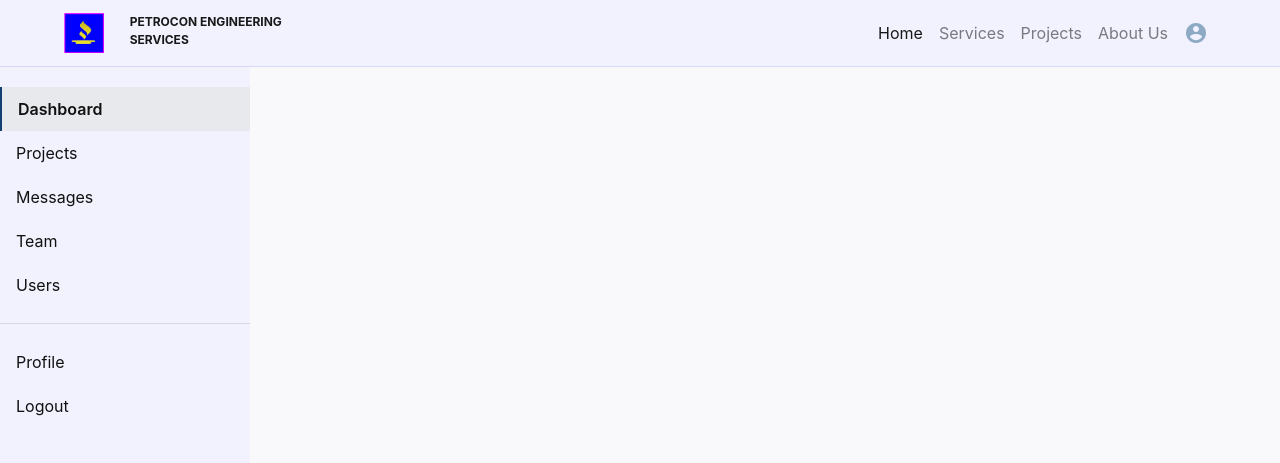
After one commit to elkatakiku/PetroconEngineeringSevices, a PHP site: page /structures/base-client.html in a window 1280 px wide. The commit adds this page. Shown: the top 463 px of the page. Run offline with PHP 8.4, Linux system fonts and the light colour scheme; some libraries are stand-ins or nearby versions.

Commit message:
Separate sidebar css to styles css

```diff
--- a/app/admin/employees-admin.html
+++ b/app/admin/employees-admin.html
@@ -19,6 +19,7 @@
 
     <!-- External CSS -->
     <link rel="stylesheet" href="../../styles/styles.css">
+    <link rel="stylesheet" href="../../styles/sidebar.css">
     <link rel="stylesheet" href="../../styles/astyles.css">
   </head>
   <body class="body-wrapper">
--- a/app/admin/projectganttchart.html
+++ b/app/admin/projectganttchart.html
@@ -20,6 +20,7 @@
 
     <!-- External CSS -->
     <link rel="stylesheet" href="../../styles/styles.css">
+    <link rel="stylesheet" href="../../styles/sidebar.css">
     <link rel="stylesheet" href="../../styles/astyles.css">
   </head>
   <body class="body-wrapper">
--- a/app/admin/projects.html
+++ b/app/admin/projects.html
@@ -19,6 +19,7 @@
 
     <!-- External CSS -->
     <link rel="stylesheet" href="../../styles/styles.css">
+    <link rel="stylesheet" href="../../styles/sidebar.css">
     <link rel="stylesheet" href="../../styles/astyles.css">
   </head>
   <body class="body-wrapper">
--- a/app/admin/users-admin.html
+++ b/app/admin/users-admin.html
@@ -19,6 +19,7 @@
 
     <!-- External CSS -->
     <link rel="stylesheet" href="../../styles/styles.css">
+    <link rel="stylesheet" href="../../styles/sidebar.css">
     <link rel="stylesheet" href="../../styles/astyles.css">
   </head>
   <body class="body-wrapper">
--- a/app/admin/workers-admin.html
+++ b/app/admin/workers-admin.html
@@ -19,6 +19,7 @@
 
     <!-- External CSS -->
     <link rel="stylesheet" href="../../styles/styles.css">
+    <link rel="stylesheet" href="../../styles/sidebar.css">
     <link rel="stylesheet" href="../../styles/astyles.css">
   </head>
   <body class="body-wrapper">
--- a/app/client/clientside.html
+++ b/app/client/clientside.html
@@ -48,7 +48,7 @@
             <a class="nav-link" href="#aboutUsC">About Us</a>
           </li>
           <li class="nav-item">
-            <a class="nav-link linear-center" href="clientprofile.html">
+            <a class="nav-link linear" href="clientprofile.html">
                 <span id="user-display" class="material-icons">account_circle</span>
             </a>
           </li>
--- a/app/index.html
+++ b/app/index.html
@@ -19,6 +19,7 @@
 
     <!-- External CSS -->
     <link rel="stylesheet" href="../styles/styles.css">
+    <link rel="stylesheet" href="../styles/sidebar.css">
     <link rel="stylesheet" href="../styles/astyles.css">
   </head>
   <body class="body-wrapper">
--- /dev/null
+++ b/structures/base-client.html
@@ -0,0 +1,151 @@
+<!doctype html>
+<html lang="en">
+  <head>
+    <title>Petrocon | Client Once Login</title>
+    <!-- Required meta tags -->
+    <meta charset="utf-8">
+    <meta name="viewport" content="width=device-width, initial-scale=1, shrink-to-fit=no">
+
+    <link rel="preconnect" href="https://fonts.googleapis.com">
+    <link rel="preconnect" href="https://fonts.gstatic.com" crossorigin>
+    <link href="https://fonts.googleapis.com/css2?family=IBM+Plex+Sans:ital,wght@0,100;0,200;0,300;0,400;0,500;0,600;0,700;1,100;1,200;1,300;1,400;1,500;1,600;1,700&family=Noto+Sans:ital,wght@0,400;0,500;0,600;0,700;0,800;0,900;1,400;1,500;1,600;1,700;1,800;1,900&family=Open+Sans:ital,wght@0,300;0,400;0,500;0,600;0,700;0,800;1,300;1,400;1,500;1,600;1,700;1,800&display=swap" rel="stylesheet">
+
+    <!-- Google Icons -->
+    <link href="https://fonts.googleapis.com/icon?family=Material+Icons" rel="stylesheet">
+
+    <!-- Bootstrap CSS -->
+    <link rel="stylesheet" href="https://stackpath.bootstrapcdn.com/bootstrap/4.3.1/css/bootstrap.min.css" integrity="sha384-ggOyR0iXCbMQv3Xipma34MD+dH/1fQ784/j6cY/iJTQUOhcWr7x9JvoRxT2MZw1T" crossorigin="anonymous">
+
+    <!-- External CSS -->
+    <link rel="stylesheet" href="../styles/styles.css">
+    <link rel="stylesheet" href="../styles/sidebar.css">
+    <link rel="stylesheet" href="../styles/cstyles.css">
+  </head>
+
+  <body>
+    <!-- Navbar -->
+    <nav class="navbar fixed-top navbar-expand-lg navbar-light" data-user="client">
+      <a class="navbar-brand brand" href="#">
+        <img src="../images/petrocon-icon-2.png" class="d-inline-block align-top brand-icon" alt="Petrocon Logo">
+        <span class="brand-name">Petrocon Engineering Services</span>
+      </a>
+
+      <button class="navbar-toggler" type="button" data-toggle="collapse" data-target="#navbarSupportedContent" aria-controls="navbarSupportedContent" aria-expanded="false" aria-label="Toggle navigation">
+        <span class="navbar-toggler-icon"></span>
+      </button>
+
+      <div class="collapse navbar-collapse" id="navbarSupportedContent">
+        <ul class="navbar-nav ml-auto">
+          <li class="nav-item active">
+            <a class="nav-link" href="#headerC">Home<span class="sr-only">(current)</span></a>
+          </li>
+          <li class="nav-item">
+            <a class="nav-link" href="#servicesC">Services</a>
+          </li>
+          <li class="nav-item">
+              <a class="nav-link" href="#projectsC">Projects</a>
+          </li>
+          <li class="nav-item">
+            <a class="nav-link" href="#aboutUsC">About Us</a>
+          </li>
+          <li class="nav-item">
+            <a class="nav-link linear" href="clientprofile.html">
+                <span id="user-display" class="material-icons">account_circle</span>
+            </a>
+          </li>
+        </ul>
+      </div>
+    </nav>
+
+    <div class="wrapper">
+        <div id="sidebar" data-user="client">
+          <nav>
+            <ul class="list-unstyled components">
+              <li class="active">
+                <a class="d-flex align-content-start" href="#">
+                    Dashboard
+                </a>
+              </li>
+              <li class="item-dropdown">
+                <div class="dropdown-tile">
+                  <a class="d-flex align-content-start" data-toggle="collapse" href="#projectsCollapse" aria-expanded="false" aria-controls="contentId">
+                    Projects
+                  </a>
+                </div>
+                <ul class="collapse list-unstyled sub-menu" id="projectsCollapse">
+                  <li class="">
+                    <a class="" href="#">All</a>
+                  </li>
+                  <li class="">
+                    <a class="" href="#">Done</a>
+                  </li>
+                  <li class="">
+                    <a class="" href="#">Ongoing</a>
+                  </li>
+                  <li class="">
+                    <a class="" href="#">Pending</a>
+                  </li>
+                </ul>
+              </li>
+              <li class="">
+                <a class="d-flex align-content-start" href="#">
+                    Messages
+                </a>
+              </li>
+              <li class="item-dropdown">
+                <div class="dropdown-tile">
+                  <a class="d-flex align-content-start" data-toggle="collapse" href="#teamCollapse" aria-expanded="false" aria-controls="contentId">Team</a>
+                </div>
+                <ul class="collapse list-unstyled sub-menu" id="teamCollapse">
+                  <li class="">
+                    <a class="" href="#">Employees</a>
+                  </li>
+                  <li class="">
+                    <a class="" href="#">Workers</a>
+                  </li>
+                </ul>
+              </li>
+              <li class="">
+                <a class="d-flex align-content-start" href="#">
+                    Users
+                </a>
+              </li>
+
+              <hr>
+
+              <li class="">
+                <a class="d-flex align-content-start" href="#">
+                    Profile
+                </a>
+              </li>
+              <li class="">
+                <a class="d-flex align-content-start" href="#">
+                    Logout
+                </a>
+              </li>
+            </ul>
+          </nav>
+        </div>
+
+        <main class="content">
+            <!-- Content -->
+            <!-- Change content here -->
+            <!-- End of content -->
+        </main>
+      </div>
+
+    <!-- Create new section per sections of page -->
+
+    <!-- Optional JavaScript -->
+    <!-- jQuery first, then Popper.js, then Bootstrap JS -->
+    <script src="https://ajax.googleapis.com/ajax/libs/jquery/3.6.1/jquery.min.js"></script>
+    <script src="https://cdnjs.cloudflare.com/ajax/libs/popper.js/1.14.7/umd/popper.min.js" integrity="sha384-UO2eT0CpHqdSJQ6hJty5KVphtPhzWj9WO1clHTMGa3JDZwrnQq4sF86dIHNDz0W1" crossorigin="anonymous"></script>
+    <script src="https://stackpath.bootstrapcdn.com/bootstrap/4.3.1/js/bootstrap.min.js" integrity="sha384-JjSmVgyd0p3pXB1rRibZUAYoIIy6OrQ6VrjIEaFf/nJGzIxFDsf4x0xIM+B07jRM" crossorigin="anonymous"></script>
+
+    <!-- Font Awesome -->
+    <script src="https://kit.fontawesome.com/4de3040dc0.js" crossorigin="anonymous"></script>
+
+    <!-- External JS -->
+    <script src="../scripts/index.js"></script>
+</body>
+</html>
--- /dev/null
+++ b/styles/sidebar.css
@@ -0,0 +1,162 @@
+:root {
+     /* Sidebar Color */
+     --sidebar-bg: #3D3DBB;
+     --sidebar-text: #E2D1FF;
+     --sidebar-text-active: white;
+     --sidebar-active-tab-border: #FF00FF;
+     --sidebar-active-tab-bg: rgba(231,233,236, .2);
+     --sidebar-tab-hover: white;
+     --sidebar-tab-hover-text: var(--sidebar-bg);
+
+     /* Client */
+     --sibedar-bg-client: #F2F2FF;
+     --sidebar-text-client: var(--primary-text);
+     --sidebar-tab-hover-client: #E7E9EC;
+     --sidebar-active-tab-bg-client: var(--sidebar-tab-hover-client);
+     --sidebar-active-tab-border-client: var(--palette1);
+}
+
+/* || Sidebar */
+#sidebar {
+    max-width: 250px;
+    transition: all .3s ease-out;
+}
+
+#sidebar a,
+#sidebar a:hover,
+#sidebar a:focus {
+    color: var(--sidebar-text);
+    text-decoration: none;
+    transition: all 0.3s;
+}
+
+#sidebar {
+    background-color: var(--sidebar-bg);
+    z-index: 100;
+}
+
+#sidebar .sidebar-header i,
+#sidebar .sidebar-header #sidebarExpandToggler.icon-btn,
+#sidebar ul li a .material-icons {
+  color: var(--sidebar-text);
+}
+
+#sidebar ul.components {
+  padding: 20px 0;
+}
+
+#sidebar ul li a {
+  display: block;
+  width: 100%;
+  padding: 10px 1rem;
+  font-size: 1rem;
+}
+
+#sidebar ul li a .material-icons {
+  font-size: 20px;
+  line-height: 1.4;
+}
+
+#sidebar ul li:not(.active) a:hover, #sidebar ul li:not(.active) a:hover .material-icons {
+  color: var(--sidebar-tab-hover-text) !important;
+}
+
+#sidebar ul li:not(.active) a:hover {
+  background-color: var(--sidebar-tab-hover);
+}
+
+#sidebar ul li.active a .material-icons {
+  color: var(--sidebar-text-active) !important;
+}
+
+#sidebar ul li.active > a,
+#sidebar ul li.active .dropdown-tile a,
+#sidebar ul li a[aria-expanded = "true"] {
+  color: var(--sidebar-text-active) !important;
+  background-color: var(--sidebar-active-tab-bg);
+  border-left: 2px solid var(--sidebar-active-tab-border);
+  font-weight: 600;
+}
+
+a[data-toggle = "collapse"] {
+  position: relative;
+}
+
+#sidebar .sub-menu li a {
+  padding-left: 30px;
+  font-size: 0.9rem;
+}
+
+#sidebar .collapsible {
+    white-space: nowrap;
+    overflow: hidden;
+    width: 0;
+    transition: width .15s;
+}
+
+#sidebar .collapsible > span {
+    display: flex;
+    justify-content: space-between;
+    align-items: center;
+    padding: 0 1rem;
+}
+
+.wrapper #sidebar.active .collapsible {
+    width: 250px;
+}
+
+/* Client */
+
+#sidebar[data-user='client'] a,
+#sidebar[data-user='client'] a:hover,
+#sidebar[data-user='client'] a:focus {
+    color: var(--sidebar-text-client);
+    text-decoration: none;
+    transition: all 0.3s;
+}
+
+#sidebar[data-user='client'] {
+    background-color: var(--sibedar-bg-client);
+    min-width: 250px;
+}
+
+
+#sidebar[data-user='client'] ul li:not(.active) a:hover {
+    background-color: var(--sidebar-tab-hover-client);
+}
+
+#sidebar[data-user='client'] ul li.active > a,
+#sidebar[data-user='client'] ul li.active .dropdown-tile a,
+#sidebar[data-user='client'] ul li a[aria-expanded = "true"] {
+    color: var(--sidebar-text-client) !important;
+    background-color: var(--sidebar-active-tab-bg-client);
+    border-left: 2px solid var(--sidebar-active-tab-border-client);
+    font-weight: 600;
+}
+
+@media only screen and (max-width: 768px) {
+    /* Sidebar */
+    #sidebar .collapsible {
+        width: 250px;
+    }
+
+    .wrapper:has(#sidebar.active) {
+        margin-left: 0;
+        animation: none;
+    }
+
+    .wrapper, .wrapper:has(#sidebar:not(.active)) {
+        margin-left: -250px;
+        animation: none;
+    }
+
+    /* .wrapper:has(#sidebar[data-user='client'].active) {
+        margin-left: 0;
+        animation: none;
+    } */
+
+    .wrapper, .wrapper:has(#sidebar[data-user='client']:not(.active)) {
+        margin-left: 0;
+        animation: none;
+    }
+}
--- a/styles/styles.css
+++ b/styles/styles.css
@@ -36,14 +36,7 @@
 
     /* Card Color */
 
-    /* Sidebar Color */
-    --sidebar-bg: #3D3DBB;
-    --sidebar-text: #E2D1FF;
-    --sidebar-text-active: white;
-    --sidebar-active-tab-border: #FF00FF;
-    --sidebar-active-tab-bg: rgba(231,233,236, .2);
-    --sidebar-tab-hover: white;
-    --sidebar-tab-hover-text: var(--sidebar-bg);
+
 
     /* Topbar Color */
     --topbar-bg: white;
@@ -1001,32 +994,11 @@ form .row .right {
     text-align: right;
 }
 
-/* || Sidebar */
-.wrapper #sidebar {
-    max-width: 250px;
-    transition: all .3s ease-out;
-}
+
+/* || Content */
 
 .wrapper .content[data-fill="true"] {
     flex: 2 0 75%;
-}
-
-.collapsible {
-    white-space: nowrap;
-    overflow: hidden;
-    width: 0;
-    transition: width .15s;
-}
-
-.collapsible > span {
-    display: flex;
-    justify-content: space-between;
-    align-items: center;
-    padding: 0 1rem;
-}
-
-.wrapper #sidebar.active .collapsible {
-    width: 250px;
 }
 
 /* || Navigation */
```
Also changed, not shown: structures/base-admin.html (+3 -4 lines), styles/astyles.css (+0 -121 lines).
